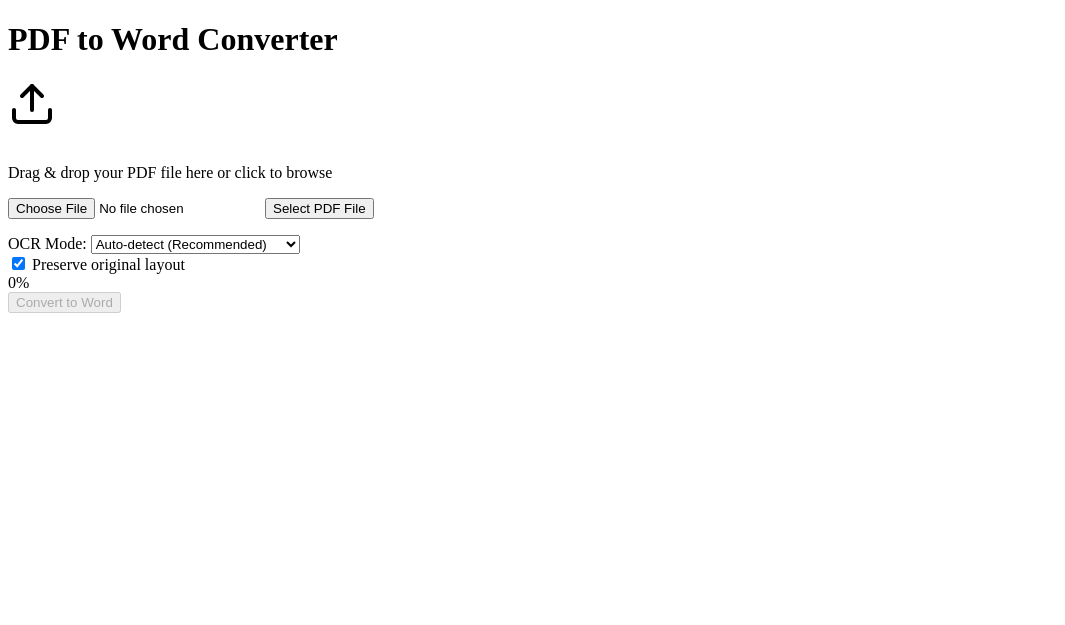
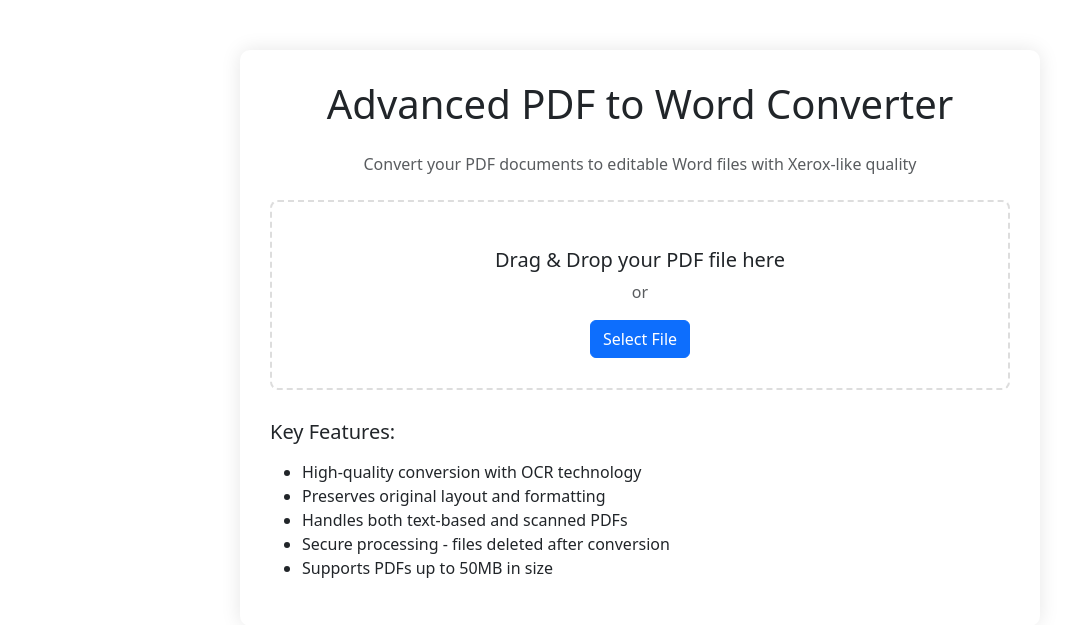
Before and after one commit to mdabidind/pdf_to_docs_word, a Flask app: page / in a window 1280 px wide. Shown: the top 625 px of the page, without its empty margins (0-1065 px from the left). Run offline with Flask 2, Linux system fonts and the light colour scheme.

Commit message:
Update index.html

```diff
--- a/templates/index.html
+++ b/templates/index.html
@@ -3,285 +3,280 @@
 <head>
     <meta charset="UTF-8">
     <meta name="viewport" content="width=device-width, initial-scale=1.0">
-    <title>PDF to Word Converter</title>
+    <title>Advanced PDF to Word Converter</title>
+    <link href="https://cdn.jsdelivr.net/npm/bootstrap@5.3.0/dist/css/bootstrap.min.css" rel="stylesheet">
     <style>
-        /* CSS styles remain the same as previous version */
-        /* ... */
+        .converter-container {
+            max-width: 800px;
+            margin: 50px auto;
+            padding: 30px;
+            border-radius: 10px;
+            box-shadow: 0 0 20px rgba(0,0,0,0.1);
+            background-color: #fff;
+        }
+        .file-upload {
+            border: 2px dashed #ddd;
+            padding: 30px;
+            text-align: center;
+            border-radius: 8px;
+            margin-bottom: 20px;
+            cursor: pointer;
+            transition: all 0.3s;
+        }
+        .file-upload:hover {
+            border-color: #0d6efd;
+        }
+        .file-upload.dragover {
+            border-color: #0d6efd;
+            background-color: #f0f7ff;
+        }
+        .preview-area {
+            display: none;
+            margin-top: 20px;
+        }
+        .progress {
+            height: 10px;
+            margin-top: 20px;
+            display: none;
+        }
+        .features-list {
+            margin-top: 30px;
+        }
     </style>
 </head>
 <body>
-    <div class="container">
-        <h1>PDF to Word Converter</h1>
+    <div class="container converter-container">
+        <h1 class="text-center mb-4">Advanced PDF to Word Converter</h1>
+        <p class="text-center text-muted mb-4">Convert your PDF documents to editable Word files with Xerox-like quality</p>
 
-        <form id="upload-form">
-            <div id="upload-area" class="upload-area">
-                <svg xmlns="http://www.w3.org/2000/svg" width="48" height="48" viewBox="0 0 24 24" fill="none" stroke="currentColor" stroke-width="2" stroke-linecap="round" stroke-linejoin="round" style="margin-bottom: 1rem;">
-                    <path d="M21 15v4a2 2 0 0 1-2 2H5a2 2 0 0 1-2-2v-4"></path>
-                    <polyline points="17 8 12 3 7 8"></polyline>
-                    <line x1="12" y1="3" x2="12" y2="15"></line>
-                </svg>
-                <p>Drag & drop your PDF file here or click to browse</p>
-                <input type="file" id="file-input" accept=".pdf" required>
-                <button type="button" class="btn" id="upload-btn">Select PDF File</button>
-                <p class="file-info" id="file-info"></p>
+        <div class="file-upload" id="dropArea">
+            <input type="file" id="fileInput" accept=".pdf" style="display: none;">
+            <div class="mb-3">
+                <i class="bi bi-cloud-arrow-up fs-1 text-primary"></i>
+            </div>
+            <h5>Drag & Drop your PDF file here</h5>
+            <p class="text-muted">or</p>
+            <button class="btn btn-primary" id="selectFileBtn">Select File</button>
+        </div>
+
+        <div class="preview-area" id="previewArea">
+            <div class="d-flex justify-content-between align-items-center mb-3">
+                <div>
+                    <strong id="fileName">File.pdf</strong>
+                    <span class="text-muted ms-2" id="fileSize">(0 MB)</span>
+                </div>
+                <button class="btn btn-sm btn-outline-danger" id="removeFileBtn">
+                    <i class="bi bi-x"></i> Remove
+                </button>
             </div>
 
-            <div class="options">
-                <div class="option-group">
-                    <label for="ocr-mode">OCR Mode:</label>
-                    <select id="ocr-mode">
-                        <option value="auto">Auto-detect (Recommended)</option>
-                        <option value="force">Force OCR (for scanned PDFs)</option>
-                        <option value="none">No OCR (for digital PDFs)</option>
-                    </select>
+            <div class="mb-3">
+                <label class="form-label">Conversion Options:</label>
+                <div class="form-check mb-2">
+                    <input class="form-check-input" type="checkbox" id="ocrCheck" checked>
+                    <label class="form-check-label" for="ocrCheck">
+                        Enable OCR (for scanned documents)
+                    </label>
                 </div>
-
-                <div class="option-group checkbox-group">
-                    <input type="checkbox" id="preserve-layout" checked>
-                    <label for="preserve-layout">Preserve original layout</label>
+                <div class="form-check">
+                    <input class="form-check-input" type="checkbox" id="formattingCheck" checked>
+                    <label class="form-check-label" for="formattingCheck">
+                        Preserve original formatting
+                    </label>
                 </div>
             </div>
 
-            <div class="progress-container" id="progress-container">
-                <div class="progress-bar" id="progress-bar">0%</div>
-            </div>
+            <button class="btn btn-success w-100" id="convertBtn">
+                <i class="bi bi-file-earmark-word"></i> Convert to Word
+            </button>
+        </div>
 
-            <div id="status"></div>
+        <div class="progress" id="progressBar">
+            <div class="progress-bar progress-bar-striped progress-bar-animated" role="progressbar" style="width: 0%"></div>
+        </div>
 
-            <button type="button" class="btn btn-block" id="convert-btn" disabled>Convert to Word</button>
+        <div class="alert alert-danger mt-3" id="errorAlert" style="display: none;"></div>
 
-            <div id="download-section" style="display: none; text-align: center; margin-top: 1rem;">
-                <a href="#" id="download-link" class="btn">Download Word File</a>
-                <p id="converted-filename" style="margin-top: 0.5rem;"></p>
-            </div>
-        </form>
+        <div class="features-list">
+            <h5 class="mb-3">Key Features:</h5>
+            <ul>
+                <li>High-quality conversion with OCR technology</li>
+                <li>Preserves original layout and formatting</li>
+                <li>Handles both text-based and scanned PDFs</li>
+                <li>Secure processing - files deleted after conversion</li>
+                <li>Supports PDFs up to 50MB in size</li>
+            </ul>
+        </div>
     </div>
 
-    <div id="flash-messages" class="flash-messages"></div>
-
+    <script src="https://cdn.jsdelivr.net/npm/bootstrap@5.3.0/dist/js/bootstrap.bundle.min.js"></script>
     <script>
         document.addEventListener('DOMContentLoaded', function() {
-            const uploadArea = document.getElementById('upload-area');
-            const fileInput = document.getElementById('file-input');
-            const uploadBtn = document.getElementById('upload-btn');
-            const convertBtn = document.getElementById('convert-btn');
-            const progressContainer = document.getElementById('progress-container');
-            const progressBar = document.getElementById('progress-bar');
-            const statusDiv = document.getElementById('status');
-            const fileInfo = document.getElementById('file-info');
-            const downloadSection = document.getElementById('download-section');
-            const downloadLink = document.getElementById('download-link');
-            const convertedFilename = document.getElementById('converted-filename');
-            const flashMessages = document.getElementById('flash-messages');
+            const fileInput = document.getElementById('fileInput');
+            const selectFileBtn = document.getElementById('selectFileBtn');
+            const dropArea = document.getElementById('dropArea');
+            const previewArea = document.getElementById('previewArea');
+            const fileName = document.getElementById('fileName');
+            const fileSize = document.getElementById('fileSize');
+            const removeFileBtn = document.getElementById('removeFileBtn');
+            const convertBtn = document.getElementById('convertBtn');
+            const progressBar = document.getElementById('progressBar');
+            const errorAlert = document.getElementById('errorAlert');
 
-            let selectedFile = null;
-            let uploadUniqueId = null;
-            let isFileUploaded = false;
+            let currentFile = null;
 
-            // Show flash message
-            function showFlashMessage(message, type = 'info') {
-                const messageEl = document.createElement('div');
-                messageEl.className = `flash-message ${type}`;
-                messageEl.textContent = message;
-                flashMessages.appendChild(messageEl);
+            // File selection
+            selectFileBtn.addEventListener('click', () => fileInput.click());
 
-                setTimeout(() => {
-                    messageEl.remove();
-                }, 3500);
+            fileInput.addEventListener('change', handleFileSelect);
+
+            // Drag and drop
+            ['dragenter', 'dragover', 'dragleave', 'drop'].forEach(eventName => {
+                dropArea.addEventListener(eventName, preventDefaults, false);
+            });
+
+            function preventDefaults(e) {
+                e.preventDefault();
+                e.stopPropagation();
             }
 
-            // Handle drag and drop events
             ['dragenter', 'dragover'].forEach(eventName => {
-                uploadArea.addEventListener(eventName, highlight, false);
+                dropArea.addEventListener(eventName, highlight, false);
             });
 
             ['dragleave', 'drop'].forEach(eventName => {
-                uploadArea.addEventListener(eventName, unhighlight, false);
+                dropArea.addEventListener(eventName, unhighlight, false);
             });
 
-            function highlight(e) {
-                e.preventDefault();
-                e.stopPropagation();
-                uploadArea.classList.add('active');
+            function highlight() {
+                dropArea.classList.add('dragover');
             }
 
-            function unhighlight(e) {
-                e.preventDefault();
-                e.stopPropagation();
-                uploadArea.classList.remove('active');
+            function unhighlight() {
+                dropArea.classList.remove('dragover');
             }
 
-            // Handle file selection
-            uploadArea.addEventListener('click', () => fileInput.click());
-            uploadBtn.addEventListener('click', () => fileInput.click());
+            dropArea.addEventListener('drop', handleDrop, false);
 
-            fileInput.addEventListener('change', function() {
-                selectedFile = this.files[0];
-                if (!selectedFile) return;
+            function handleDrop(e) {
+                const dt = e.dataTransfer;
+                const files = dt.files;
+                if (files.length) {
+                    handleFileSelect({ target: { files: files } });
+                }
+            }
 
-                // Reset state
-                resetConversionState();
+            function handleFileSelect(e) {
+                const file = e.target.files[0];
+                if (!file) return;
 
-                // Validate file type
-                if (!selectedFile.name.toLowerCase().endsWith('.pdf')) {
-                    showError('Please upload a PDF file', 'Only PDF files are allowed');
+                if (!file.name.toLowerCase().endsWith('.pdf')) {
+                    showError('Please select a PDF file');
                     return;
                 }
 
-                // Validate file size
-                const maxSize = 50 * 1024 * 1024; // 50MB
-                if (selectedFile.size > maxSize) {
-                    showError('File is too large (max 50MB)', 'File exceeds maximum size');
+                if (file.size > 50 * 1024 * 1024) {
+                    showError('File size exceeds 50MB limit');
                     return;
                 }
 
-                fileInfo.textContent = `Selected: ${selectedFile.name} (${formatFileSize(selectedFile.size)})`;
-                uploadFile();
+                currentFile = file;
+                updateFilePreview();
+            }
+
+            function updateFilePreview() {
+                fileName.textContent = currentFile.name;
+                fileSize.textContent = `(${(currentFile.size / (1024 * 1024)).toFixed(2)} MB)`;
+                dropArea.style.display = 'none';
+                previewArea.style.display = 'block';
+                hideError();
+            }
+
+            removeFileBtn.addEventListener('click', () => {
+                currentFile = null;
+                fileInput.value = '';
+                previewArea.style.display = 'none';
+                dropArea.style.display = 'block';
+                hideError();
             });
 
-            function resetConversionState() {
-                isFileUploaded = false;
-                convertBtn.disabled = true;
-                statusDiv.textContent = '';
-                downloadSection.style.display = 'none';
-            }
+            convertBtn.addEventListener('click', convertFile);
 
-            function showError(message, flashMessage) {
-                statusDiv.textContent = message;
-                statusDiv.className = 'error';
-                showFlashMessage(flashMessage, 'error');
-                convertBtn.disabled = true;
-            }
-
-            uploadArea.addEventListener('drop', function(e) {
-                e.preventDefault();
-                if (e.dataTransfer.files.length) {
-                    fileInput.files = e.dataTransfer.files;
-                    const event = new Event('change');
-                    fileInput.dispatchEvent(event);
-                }
-            });
-
-            function formatFileSize(bytes) {
-                if (bytes === 0) return '0 Bytes';
-                const k = 1024;
-                const sizes = ['Bytes', 'KB', 'MB', 'GB'];
-                const i = Math.floor(Math.log(bytes) / Math.log(k));
-                return parseFloat((bytes / Math.pow(k, i)).toFixed(2)) + ' ' + sizes[i];
-            }
-
-            // Upload file to server
-            function uploadFile() {
-                if (!selectedFile) return;
-
-                const formData = new FormData();
-                formData.append('file', selectedFile);
-
-                const xhr = new XMLHttpRequest();
-                xhr.open('POST', '/upload', true);
-
-                // Progress bar
-                xhr.upload.onprogress = function(e) {
-                    if (e.lengthComputable) {
-                        const percentComplete = Math.round((e.loaded / e.total) * 100);
-                        progressBar.style.width = percentComplete + '%';
-                        progressBar.textContent = percentComplete + '%';
-                        progressContainer.style.display = 'block';
-                    }
-                };
-
-                xhr.onload = function() {
-                    progressContainer.style.display = 'none';
-
-                    try {
-                        const response = JSON.parse(xhr.responseText);
-
-                        if (xhr.status === 200 && response.status === 'success') {
-                            statusDiv.textContent = 'File uploaded successfully!';
-                            statusDiv.className = 'success';
-                            uploadUniqueId = response.unique_id;
-                            isFileUploaded = true;
-                            convertBtn.disabled = false;
-                            showFlashMessage('File uploaded successfully', 'success');
-                        } else {
-                            showError(response.message || 'Upload failed', response.message || 'Upload failed');
-                        }
-                    } catch (e) {
-                        console.error('Error parsing response:', e);
-                        showError('Error processing upload', 'Upload failed');
-                    }
-                };
-
-                xhr.onerror = function() {
-                    progressContainer.style.display = 'none';
-                    showError('Network error during upload', 'Network error');
-                };
-
-                xhr.ontimeout = function() {
-                    progressContainer.style.display = 'none';
-                    showError('Request timed out', 'Upload timeout');
-                };
-
-                statusDiv.textContent = 'Uploading file...';
-                convertBtn.disabled = true;
-
-                xhr.send(formData);
-            }
-
-            // Convert file
-            convertBtn.addEventListener('click', function() {
-                if (!isFileUploaded || !uploadUniqueId || !selectedFile) {
-                    showFlashMessage('Please upload a file first', 'error');
+            function convertFile() {
+                if (!currentFile) {
+                    showError('No file selected');
                     return;
                 }
 
-                const ocrMode = document.getElementById('ocr-mode').value;
-                const preserveLayout = document.getElementById('preserve-layout').checked;
+                const useOCR = document.getElementById('ocrCheck').checked;
+                const preserveFormatting = document.getElementById('formattingCheck').checked;
 
-                statusDiv.textContent = 'Converting PDF to Word...';
-                statusDiv.className = 'info';
+                const formData = new FormData();
+                formData.append('file', currentFile);
+                formData.append('ocr', useOCR);
+                formData.append('formatting', preserveFormatting);
+
+                // Show progress
                 convertBtn.disabled = true;
+                progressBar.style.display = 'block';
+                const progressBarInner = progressBar.querySelector('.progress-bar');
+                progressBarInner.style.width = '0%';
 
+                // Simulate progress (in real app, you'd use XHR with progress events)
+                let progress = 0;
+                const progressInterval = setInterval(() => {
+                    progress += 5;
+                    if (progress > 90) clearInterval(progressInterval);
+                    progressBarInner.style.width = `${progress}%`;
+                }, 200);
+
+                // Send to server
                 fetch('/convert', {
                     method: 'POST',
-                    headers: {
-                        'Content-Type': 'application/json',
-                    },
-                    body: JSON.stringify({
-                        unique_id: uploadUniqueId,
-                        filename: selectedFile.name,
-                        ocr_mode: ocrMode,
-                        preserve_layout: preserveLayout
-                    })
+                    body: formData
                 })
                 .then(response => {
+                    clearInterval(progressInterval);
+                    progressBarInner.style.width = '100%';
+
                     if (!response.ok) {
-                        throw new Error(`HTTP error! status: ${response.status}`);
+                        return response.json().then(err => { throw new Error(err.error || 'Conversion failed'); });
                     }
-                    return response.json();
+                    return response.blob();
                 })
-                .then(data => {
-                    if (data.status === 'success') {
-                        statusDiv.textContent = 'Conversion complete!';
-                        statusDiv.className = 'success';
-                        showFlashMessage('Conversion complete!', 'success');
+                .then(blob => {
+                    // Create download link
+                    const url = window.URL.createObjectURL(blob);
+                    const a = document.createElement('a');
+                    a.href = url;
+                    a.download = currentFile.name.replace('.pdf', '.docx') || 'converted.docx';
+                    document.body.appendChild(a);
+                    a.click();
+                    window.URL.revokeObjectURL(url);
+                    document.body.removeChild(a);
 
-                        // Show download link
-                        downloadLink.href = data.download_url;
-                        convertedFilename.textContent = data.filename;
-                        downloadSection.style.display = 'block';
-                    } else {
-                        throw new Error(data.message || 'Conversion failed');
-                    }
+                    // Reset UI
+                    setTimeout(() => {
+                        progressBar.style.display = 'none';
+                        convertBtn.disabled = false;
+                    }, 1000);
                 })
                 .catch(error => {
-                    statusDiv.textContent = 'Error during conversion';
-                    statusDiv.className = 'error';
-                    showFlashMessage(error.message || 'Conversion failed', 'error');
+                    clearInterval(progressInterval);
+                    progressBar.style.display = 'none';
                     convertBtn.disabled = false;
-                    console.error('Error:', error);
+                    showError(error.message);
                 });
-            });
+            }
+
+            function showError(message) {
+                errorAlert.textContent = message;
+                errorAlert.style.display = 'block';
+            }
+
+            function hideError() {
+                errorAlert.style.display = 'none';
+            }
         });
     </script>
 </body>
```
